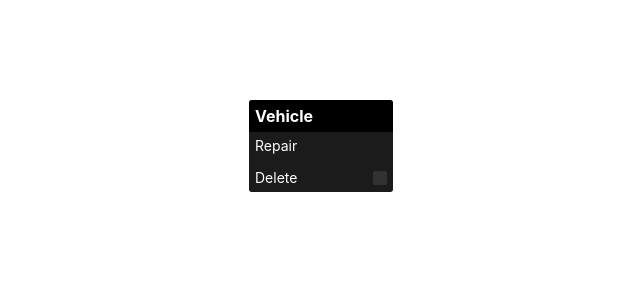
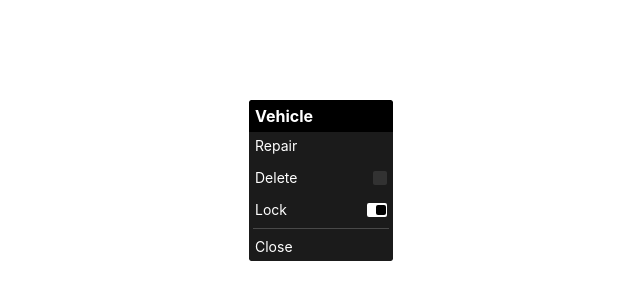
Before and after one commit to Rlzee/rlz-menu-fivem, a React (Vite) app in the folder web/: page / in a window 1280 px wide. Shown: the part 260-560 px from the top of the page, without its empty margins (391-1031 px from the left). Built offline with nearby package versions, Linux system fonts and the light colour scheme.

Commit message:
feat: add separator item to context menu with rendering and type definition

```diff
--- a/web/src/components/context/context-view.tsx
+++ b/web/src/components/context/context-view.tsx
@@ -60,6 +60,10 @@ export function ContextView({ context }: ContextViewProps) {
                 />
               );
             }
+
+            if (item.type === "separator") {
+              return <ContextMenuItems.item.Separator key={item.id} id={item.id} />;
+            }
           })}
         </ContextMenuItemContent>
       </ContextMenuContent>
--- a/web/src/components/context/items/export.tsx
+++ b/web/src/components/context/items/export.tsx
@@ -1,11 +1,13 @@
 import { ContextMenuButton } from "./button";
 import { ContextMenuCheckbox } from "./checkbox";
 import { ContextMenuSwitch } from "./switch";
+import { ContextMenuSeparator } from "./separator";
 
 export const ContextMenuItems = {
   item: {
     Button: ContextMenuButton,
     Checkbox: ContextMenuCheckbox,
     Switch: ContextMenuSwitch,
+    Separator: ContextMenuSeparator,
   },
 };
--- /dev/null
+++ b/web/src/components/context/items/separator.tsx
@@ -0,0 +1,5 @@
+import { ContextMenuSeparator as ContextMenuSeparatorPrimitive } from "../../ui/context-menu";
+
+export function ContextMenuSeparator({ id }: { id: string }) {
+  return <ContextMenuSeparatorPrimitive id={id} />;
+}
--- a/web/src/components/context/items/type.ts
+++ b/web/src/components/context/items/type.ts
@@ -24,4 +24,13 @@ export type SwitchItem = {
   onToggle?: (checked: boolean) => void;
 };
 
-export type ContextMenuItem = ButtonItem | CheckboxItem | SwitchItem;
+export type SeparatorItem = {
+  id: string;
+  type: "separator";
+};
+
+export type ContextMenuItem =
+  | ButtonItem
+  | CheckboxItem
+  | SwitchItem
+  | SeparatorItem;
--- a/web/src/components/ui/context-menu.tsx
+++ b/web/src/components/ui/context-menu.tsx
@@ -1,5 +1,6 @@
 import * as React from "react";
 import { ContextMenu as ContextMenuPrimitive } from "radix-ui";
+import { Separator } from "./separator";
 
 import { cn } from "cn";
 
@@ -68,3 +69,18 @@ export function ContextMenuItem({
     />
   );
 }
+
+export function ContextMenuSeparator({
+  className,
+  ...props
+}: React.ComponentProps<typeof ContextMenuPrimitive.Separator>) {
+  return (
+    <ContextMenuPrimitive.Separator
+      data-slot="context-menu-separator"
+      className={cn("px-1 w-full", className)}
+      {...props}
+    >
+      <Separator />
+    </ContextMenuPrimitive.Separator>
+  );
+}
--- a/web/src/main.tsx
+++ b/web/src/main.tsx
@@ -27,6 +27,24 @@ debugData([
           isChecked: false,
           disabled: false,
         },
+        {
+          id: "3",
+          type: "switch",
+          label: "Lock",
+          isChecked: true,
+          disabled: false,
+        },
+        {
+          id: "4",
+          type: "separator",
+        },
+        {
+          id: "5",
+          type: "button",
+          label: "Close",
+          selected: false,
+          disabled: false,
+        }
       ],
       x: 640,
       y: 360,
```
Also changed, not shown: 1 other file (tests, documents, lock files or other folders).
